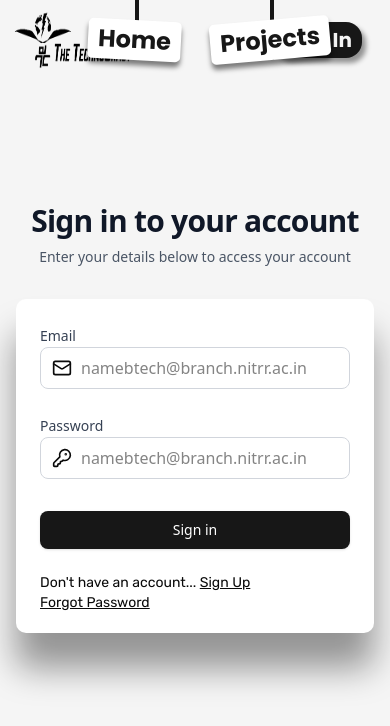
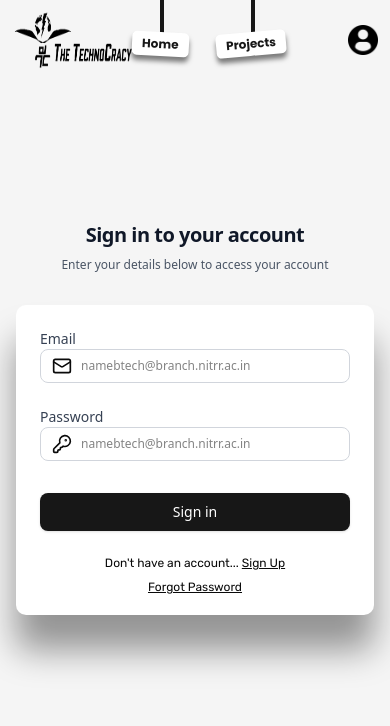
Before and after one commit to CodeWithDevesh/Vigyaan-Portal, a React (Vite) app in the folder Frontend/: page /login in a window 390 px wide. Shown: the top 726 px of the page. Built offline with nearby package versions, Linux system fonts and the light colour scheme; no server answers.

Commit message:
Project Page made responsive

```diff
--- a/Frontend/src/App.tsx
+++ b/Frontend/src/App.tsx
@@ -13,6 +13,7 @@ import NotVerified from "./components/auth/NotVerified";
 import ChangePass from "./pages/Profile/changePass";
 import ForgotPass from "./pages/Profile/forgotPass";
 import Dashboard from "./pages/Dashboard";
+import Contribute from "./pages/Contribute";
 
 function App() {
   return (
@@ -40,6 +41,7 @@ function App() {
               <Route path="/profile/changePass" element={<ChangePass />} />
               <Route path="/dashboard" element={<Dashboard />} />
               <Route path="/forgotPass" element={<ForgotPass />} />
+              <Route path="/contribute/:projectId" element={<Contribute />} />
               <Route
                 path="*"
                 element={
--- a/Frontend/src/components/Search.tsx
+++ b/Frontend/src/components/Search.tsx
@@ -12,6 +12,7 @@ function SearchBar({ onSearch }: { onSearch: (searchParams: string) => void }) {
         e.preventDefault();
         onSearch(inputValue);
       }}
+      className="w-full sm:w-sm"
     >
       <div className="flex items-center border-2 border-black px-2 py-1 rounded-2xl">
         <Search size={25} />
--- a/Frontend/src/components/auth/login.tsx
+++ b/Frontend/src/components/auth/login.tsx
@@ -54,7 +54,7 @@ function LoginForm() {
   return (
     <div className="bg-white rounded-lg overflow-hidden shadow-[0px_35px_35px_rgba(0,0,0,.4)]">
       <form onSubmit={handleSubmit} className="p-6">
-        <div className="space-y-6">
+        <div className="space-y-6 text-xs lg:text-lg">
           <Input
             type={"email"}
             label={"Email"}
@@ -87,15 +87,17 @@ function LoginForm() {
           </button>
         </div>
       </form>
-      <div className=" mx-6 mb-5 text-sm font-rubik gap-2">
-        <p className="">
-          Don't have an account...{"    "}
-          <Link to={"/signup"} className="underline">
-            Sign Up
-          </Link>
-        </p>
-        <div>
-          <Link to={"/forgotPass"} className="underline">
+      <div className="flex flex-col justify-center mx-6 mb-5 text-xs lg:text-lg font-rubik gap-2">
+        <div className="flex flex-row justify-center">
+          <p className="">
+            Don't have an account...{"    "}
+            <Link to={"/signup"} className="text-xs lg:text-lg underline">
+              Sign Up
+            </Link>
+          </p>
+        </div>
+        <div className="flex flex-row justify-center">
+          <Link to={"/forgotPass"} className="text-xs lg:text-lg underline">
             Forgot Password
           </Link>
         </div>
--- a/Frontend/src/components/auth/signup.tsx
+++ b/Frontend/src/components/auth/signup.tsx
@@ -13,7 +13,7 @@ import {
 
 const Signup = ({ onClose = () => {} }) => {
   const currentYear = new Date().getFullYear();
-  const [step, setStep] = useState(1);
+  const [step, setStep] = useState(2);
   const [formData, setFormData] = useState({
     name: "",
     email: "",
@@ -147,10 +147,10 @@ const Signup = ({ onClose = () => {} }) => {
 
         {/* Modal Header */}
         <div className="p-6">
-          <h2 className="text-xl font-bold text-primary">
+          <h2 className="text-center text-xl font-bold text-primary">
             {step === 1 ? "Create an Account" : "Verify Your Email"}
           </h2>
-          <p className="text-sm text-gray-600 mt-1">
+          <p className="text-center text-sm text-gray-600 mt-1">
             {step === 1
               ? "Join Vigyaan Portal to explore and collaborate on innovative projects"
               : "Enter the 6-digit verification code sent to your email"}
@@ -187,7 +187,7 @@ const Signup = ({ onClose = () => {} }) => {
                     placeholder="John Doe"
                     value={formData.name}
                     onChange={handleChange}
-                    className="w-full pl-10 pr-3 py-2 border border-gray-300 rounded-md focus:outline-none focus:ring-1 focus:ring-black"
+                    className="text-xs lg:text-lg w-full pl-10 pr-3 py-2 border border-gray-300 rounded-md focus:outline-none focus:ring-1 focus:ring-black"
                     required
                   />
                 </div>
@@ -212,7 +212,7 @@ const Signup = ({ onClose = () => {} }) => {
                     placeholder="your.email@college.edu"
                     value={formData.email}
                     onChange={handleChange}
-                    className="w-full pl-10 pr-3 py-2 border border-gray-300 rounded-md focus:outline-none focus:ring-1 focus:ring-black"
+                    className="text-xs lg:text-lg w-full pl-10 pr-3 py-2 border border-gray-300 rounded-md focus:outline-none focus:ring-1 focus:ring-black"
                     required
                   />
                 </div>
@@ -237,7 +237,7 @@ const Signup = ({ onClose = () => {} }) => {
                     placeholder="••••••••"
                     value={formData.password}
                     onChange={handleChange}
-                    className="w-full pl-10 pr-3 py-2 border border-gray-300 rounded-md focus:outline-none focus:ring-1 focus:ring-black"
+                    className="text-xs lg:text-lg w-full pl-10 pr-3 py-2 border border-gray-300 rounded-md focus:outline-none focus:ring-1 focus:ring-black"
                     required
                   />
                 </div>
@@ -262,7 +262,7 @@ const Signup = ({ onClose = () => {} }) => {
                       onChange={(e) =>
                         handleSelectChange("branch", e.target.value)
                       }
-                      className="w-full pl-10 pr-3 py-2 border border-gray-300 rounded-md focus:outline-none focus:ring-1 focus:ring-black appearance-none"
+                      className="text-xs lg:text-lg w-full pl-10 pr-3 py-2 border border-gray-300 rounded-md focus:outline-none focus:ring-1 focus:ring-black appearance-none"
                       required
                     >
                       <option value="">Select</option>
@@ -292,7 +292,7 @@ const Signup = ({ onClose = () => {} }) => {
                       onChange={(e) =>
                         handleSelectChange("grad_year", e.target.value)
                       }
-                      className="w-full pl-10 pr-3 py-2 border border-gray-300 rounded-md focus:outline-none focus:ring-1 focus:ring-black appearance-none"
+                      className="text-xs lg:text-lg w-full pl-10 pr-3 py-2 border border-gray-300 rounded-md focus:outline-none focus:ring-1 focus:ring-black appearance-none"
                       required
                     >
                       <option value="">Select</option>
@@ -305,9 +305,9 @@ const Signup = ({ onClose = () => {} }) => {
                   </div>
                 </div>
               </div>
-              <div className="flex justify-end mt-4 text-lg font-rubik gap-2">
+              <div className="flex justify-center mt-4 text-xs lg:text-lg font-rubik gap-2">
                 <p>Already have an account...</p>
-                <Link to={"/login"} className="underline">
+                <Link to={"/login"} className="text-xs lg:text-lg underline">
                   Sign In
                 </Link>
               </div>
@@ -319,10 +319,10 @@ const Signup = ({ onClose = () => {} }) => {
                 <div className="flex items-start gap-3">
                   <CheckCircleIcon />
                   <div>
-                    <h4 className="font-medium text-black">
+                    <h4 className="text-sm lg:text-lg font-medium text-black">
                       Verification Required
                     </h4>
-                    <p className="text-sm text-gray-600">
+                    <p className="text-xs lg:text-sm text-gray-600">
                       We've sent a 6-digit code to{" "}
                       <span className="font-medium">{formData.email}</span>
                     </p>
@@ -344,10 +344,10 @@ const Signup = ({ onClose = () => {} }) => {
                   value={otp}
                   onChange={(e) => setOtp(e.target.value)}
                   maxLength={6}
-                  className="w-full px-3 py-2 border border-gray-300 rounded-md focus:outline-none focus:ring-1 focus:ring-black text-center text-lg tracking-widest"
+                  className="text-xs lg:text-lg w-full px-3 py-2 border border-gray-300 rounded-md focus:outline-none focus:ring-1 focus:ring-black text-center text-lg tracking-widest"
                   required
                 />
-                <p className="text-sm text-gray-500 text-center">
+                <p className="text-xs lg:text-sm text-gray-500 text-center">
                   Didn't receive the code?{" "}
                   <button
                     onClick={async () => {
@@ -355,7 +355,7 @@ const Signup = ({ onClose = () => {} }) => {
                       if (otpSent) notify("OTP has been sent");
                     }}
                     type="button"
-                    className="text-black hover:text-gray-800 hover:cursor-pointer"
+                    className="text-xs lg:text-lg text-black hover:text-gray-800 hover:cursor-pointer"
                   >
                     Resend
                   </button>
@@ -369,7 +369,7 @@ const Signup = ({ onClose = () => {} }) => {
             <button
               type="submit"
               disabled={isLoading}
-              className="w-full py-2 px-4 rounded-md bg-black text-white font-medium hover:bg-gray-800 focus:outline-none focus:ring-1 focus:ring-black"
+              className="text-xs lg:text-lg w-full py-2 px-4 rounded-md bg-black text-white font-medium hover:bg-gray-800 focus:outline-none focus:ring-1 focus:ring-black"
             >
               {isLoading
                 ? "Processing..."
--- a/Frontend/src/components/navbar.tsx
+++ b/Frontend/src/components/navbar.tsx
@@ -6,6 +6,7 @@ import multiavatar from "@multiavatar/multiavatar/esm";
 import { ProfileIcon, LogoutIcon } from "./icons";
 import { AuthContext } from "./auth/AuthContext";
 import { LayoutDashboard } from "lucide-react";
+import pi from '@/assets/Images/profile.png'
 
 function Navbar() {
   // const [token, setToken] = useState(localStorage.getItem("token"));
@@ -37,22 +38,29 @@ function Navbar() {
       </div>
       <div className="flex space-x-7 ml-7">
         <Link to={"/"} className="nav-item-cont ">
-          <div className="nav-item rotate-3">Home</div>
+          <div className="nav-item rotate-3 text-xs lg:text-lg">Home</div>
         </Link>
 
         <Link to={"/projects"} className="nav-item-cont">
-          <div className=" nav-item rotate-[-5deg]">Projects</div>
+          <div className=" nav-item rotate-[-5deg] text-xs lg:text-lg">Projects</div>
         </Link>
       </div>
 
       {!user && (
+        <>
         <Link
           to={"/login"}
-          className="justify-self-end mr-4 bg-primary text-bg-1 py-1 px-[10px] rounded-2xl hover:scale-110 active:scale-90 transition-all text-xl"
+          className="justify-self-end mr-4 bg-primary text-bg-1 py-1 px-[10px] rounded-2xl hover:scale-110 active:scale-90 transition-all text-xl hidden lg:block"
           style={{ boxShadow: "4px 5px 5px rgba(0, 0, 0, .4)" }}
         >
           Sign In
         </Link>
+        <Link
+        to={"/login"}
+        className="justify-self-end block lg:hidden">
+          <img src={pi} height={30} width={30} alt="profile" />
+        </Link>
+        </>
       )}
       {user && (
         <div className="relative justify-self-end">
--- a/Frontend/src/components/projects/Card.tsx
+++ b/Frontend/src/components/projects/Card.tsx
@@ -8,9 +8,10 @@ import ProjectCardTrigger from "./CardTrigger";
 import { useContext } from "react";
 import { AuthContext } from "../auth/AuthContext";
 import { Button } from "../ui/button";
-import { stat } from "fs";
+import { useNavigate } from "react-router";
 
 interface ProjectCardProps {
+  projectId: string;
   problemId: string;
   title: string;
   description: string;
@@ -21,6 +22,7 @@ interface ProjectCardProps {
 }
 
 const ProjectCard: React.FC<ProjectCardProps> = ({
+  projectId,
   problemId,
   problem_statement,
   title,
@@ -29,13 +31,12 @@ const ProjectCard: React.FC<ProjectCardProps> = ({
   status,
   branch,
 }) => {
-
-  const {user} = useContext(AuthContext);
-
+  const { user } = useContext(AuthContext);
+  const navigate = useNavigate();
   return (
     <Dialog>
       <DialogTrigger asChild>
-        <div className="flex w-full h-full space-x-2 select-none border-primary border-3 rounded-3xl bg-white py-2 px-3 hover:scale-105 transition-all shadow-[0px_10px_10px_rgba(0,0,0,0.4)]">
+        <div className="flex flex-col sm:flex-row w-full h-full space-x-2 select-none border-primary border-3 rounded-3xl bg-white py-2 px-3 hover:scale-105 transition-all shadow-[0px_10px_10px_rgba(0,0,0,0.4)]">
           <ProjectCardTrigger
             title={title}
             image={image}
@@ -45,7 +46,7 @@ const ProjectCard: React.FC<ProjectCardProps> = ({
         </div>
       </DialogTrigger>
       <DialogContent className="sm:max-w-[80%] font-roboto">
-        <div className="flex gap-5 items-center">
+        <div className="flex flex-col sm:flex-row gap-5 items-center">
           <img
             className="h-48 max-w-80 rounded-2xl object-contain"
             src={image}
@@ -55,7 +56,9 @@ const ProjectCard: React.FC<ProjectCardProps> = ({
             <div>
               <h1 className="text-2xl font-bold font-rubik">Problem:</h1>
               <h2 className="font-bold font-rubik text-righ">{problemId}</h2>
-              <h2 className="font-bold font-rubik text-righ">Branch: {branch}</h2>
+              <h2 className="font-bold font-rubik text-righ">
+                Branch: {branch}
+              </h2>
               <p>{problem_statement}</p>
             </div>
             <div>
@@ -65,10 +68,10 @@ const ProjectCard: React.FC<ProjectCardProps> = ({
           </div>
         </div>
         <DialogFooter>
-          {!user && (<p className="text-red-500">Login to contribute</p>)}
-          {user?.role === "user" && status === "available" && (<Button className="bg-primary text-white">
-            Contribute
-          </Button>)}
+          {!user && <p className="text-red-500">Login to contribute</p>}
+          {user?.role === "user" && status === "available" && (
+            <Button className="bg-primary text-white" onClick={() => {navigate(`/contribute/${projectId}`)}}>Contribute</Button>
+          )}
           {user?.role === "user" && status === "taken" && (
             <Button className="bg-primary text-white" disabled>
               Taken
--- a/Frontend/src/components/projects/CardTrigger.tsx
+++ b/Frontend/src/components/projects/CardTrigger.tsx
@@ -15,18 +15,18 @@ function ProjectCardTrigger({
       <img
         src={image}
         alt={title}
-        className="h-32 w-50 object-center object-cover rounded-2xl"
+        className="h-32 w-full sm:w-50 object-center object-cover rounded-2xl"
       />
-      <div className="flex flex-col justify-between flex-1">
-        <div className="flex flex-col">
-          <h1 className="text-lg font-rubik font-semibold">{title}</h1>
-          <p className="font-roboto">
+      <div className="flex flex-col gap-2 justify-between flex-1">
+        <div className="flex gap-2 flex-col">
+          <h1 className="text-base sm:text-lg mt-2 sm:mt-0 font-rubik font-semibold">{title}</h1>
+          <p className="font-roboto text-sm sm:text-base">
             {description.length > 200
               ? `${description.substring(0, 200)}...`
               : description}
           </p>
         </div>
-        <h2 className={`self-end px-2 py-1 rounded-lg font-bold font-rubik ${status === 'available' ? 'bg-green-500' : 'bg-red-500'}`}>
+        <h2 className={`self-end px-2 py-1 rounded-lg text-sm sm:text-base font-bold font-rubik ${status === 'available' ? 'bg-green-500' : 'bg-red-500'}`}>
           {status.toUpperCase()}
         </h2>
       </div>
--- /dev/null
+++ b/Frontend/src/pages/Contribute/index.tsx
@@ -0,0 +1,15 @@
+import { useParams } from "react-router-dom";
+
+function Contribute() {
+  const {projectId} = useParams<{projectId: string}>();
+
+  return (
+    <div>
+      <div>
+        <h1>Contribute to Project {projectId}</h1>
+      </div>
+    </div>
+  )
+}
+
+export default Contribute
--- a/Frontend/src/pages/Login/index.tsx
+++ b/Frontend/src/pages/Login/index.tsx
@@ -5,10 +5,10 @@ function LoginPage() {
     <div className="flex min-h-[80vh] items-center justify-center px-4 mt-20">
       <div className="w-full max-w-md space-y-8">
         <div className="text-center">
-          <h1 className="text-3xl font-bold tracking-tight text-gray-900">
+          <h1 className="text-xl lg:text-3xl font-bold tracking-tight text-gray-900">
             Sign in to your account
           </h1>
-          <p className="mt-2 text-sm text-gray-600">
+          <p className="mt-2 text-xs lg:text-sm text-gray-600">
             Enter your details below to access your account
           </p>
         </div>
--- a/Frontend/src/pages/Projects/index.tsx
+++ b/Frontend/src/pages/Projects/index.tsx
@@ -1,6 +1,5 @@
 import { useEffect, useState } from "react";
 import "react-toastify/dist/ReactToastify.css";
-import { useNavigate } from "react-router-dom";
 import { api } from "../../helpers/api";
 import ProjectCard from "@/components/projects/Card";
 import SearchBar from "@/components/Search";
@@ -73,25 +72,13 @@ const Projects = () => {
   }, [status, branch, search, projects]);
 
   return (
-    <div className="mt-[120px] min-h-[80vh] w-screen">
-      <h1 className="text-5xl font-bold font-rubik underline text-primary text-center mb-6">
+    <div className="mt-[100px] sm:mt-[120px] min-h-[80vh] w-screen">
+      <h1 className="text-3xl sm:text-5xl font-bold font-rubik underline text-primary text-center mb-2 sm:mb-5">
         Projects
       </h1>
 
-      {/* <div className="max-w-sm justify-self-end mr-6 mb-10">
-          <Input
-            id="search"
-            icon={<Search size={20} />}
-            placeholder="Search"
-            type="text"
-            onChange={(e) => {
-              setSearch(e.target.value);
-              }}
-              value={search}
-              />
-              </div> */}
-      <div className="max-w-4xl mx-auto p-6 rounded-lg">
-        <div className="mb-8 w-full justify-self-start px-2 flex justify-between items-center">
+      <div className="w-[90vw] max-w-4xl mx-auto p-6 rounded-lg">
+        <div className="mb-8 w-full justify-self-start px-2 flex flex-col justify-center items-end gap-3 sm:flex-row sm:justify-between sm:items-center">
           <SearchBar
             onSearch={(e) => {
               setSearch(e);
@@ -149,6 +136,7 @@ const Projects = () => {
               <div className="grid grid-cols-1 gap-6">
                 {filteredProjects.map((project) => (
                   <ProjectCard
+                    projectId={project._id}
                     key={project._id}
                     title={project.title}
                     description={project.description}
```
Also changed, not shown: 1 other file (tests, documents, lock files or other folders).
